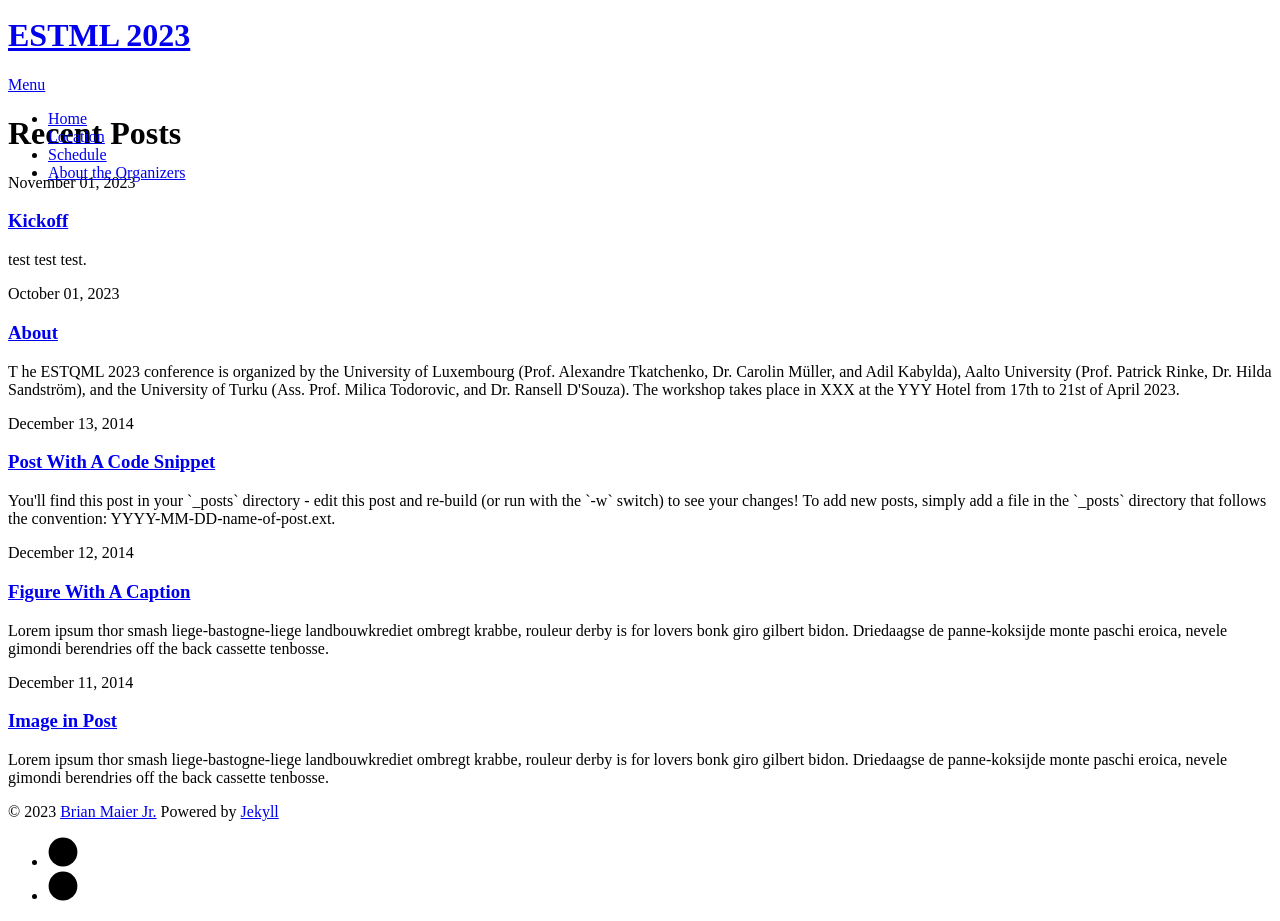
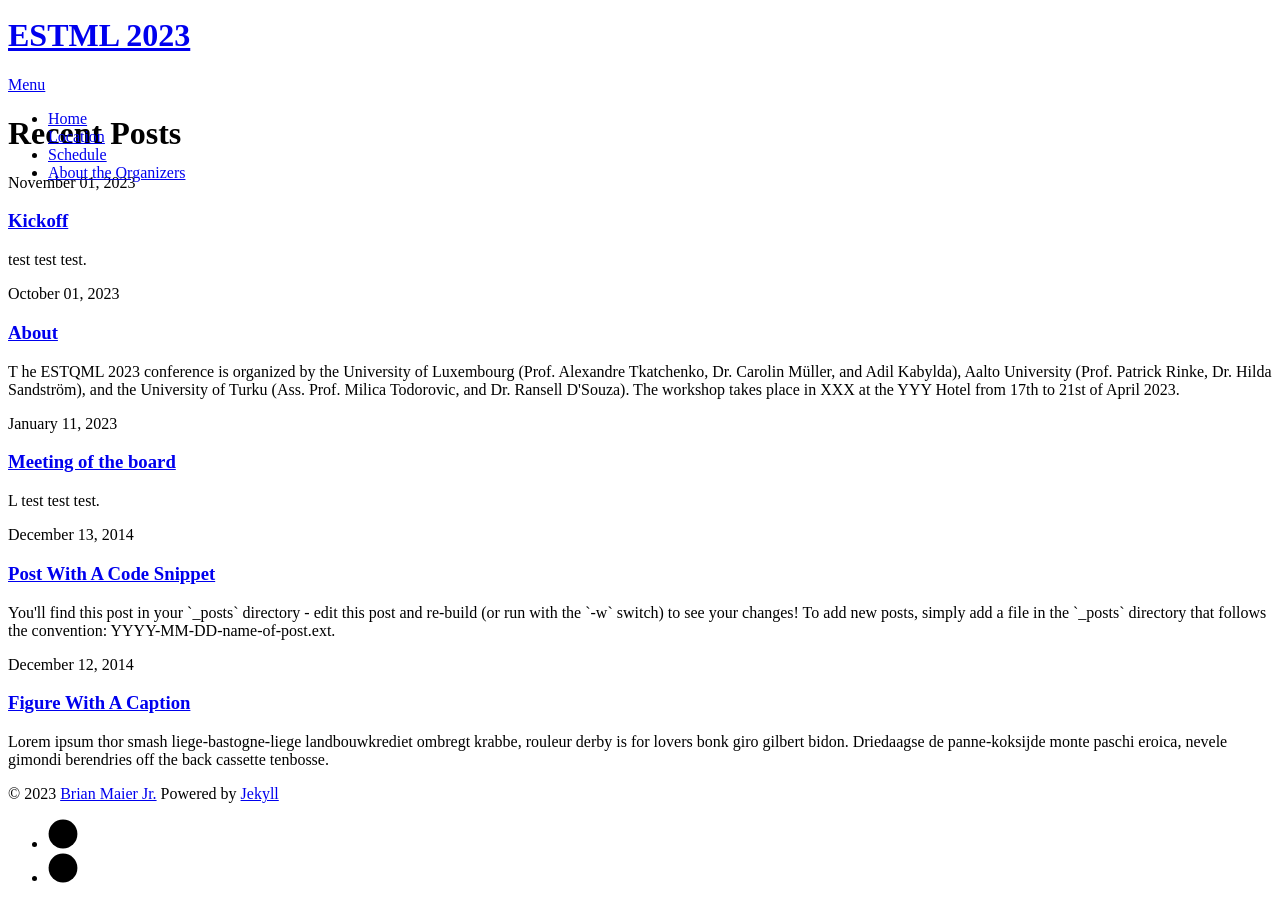
Before and after one commit to ESTML/ESTML.github.io, a Jekyll site: the page built from index.html, in a window 1280 px wide, cut to the strip 112-1033 px from the top of the page. Built offline with Jekyll 4.4.1, drawn with Linux system fonts in a browser that asks for light colours; nearby versions of some CDN libraries; the list of posts is cut into pages by our own code; some of the changed lines change nothing that is shown.

Commit message:
Update 2014-12-11-image-in-post.markdown

```diff
--- a/_posts/2014-12-11-image-in-post.markdown
+++ b/_posts/2014-12-11-image-in-post.markdown
@@ -1,19 +1,9 @@
 ---
 layout: post
-title:  "Image in Post"
-date:   2014-12-11
+title:  "Meeting of the board"
+date:   2023-01-11
 ---
 
-<p class="intro"><span class="dropcap">L</span>orem ipsum thor smash liege-bastogne-liege landbouwkrediet ombregt krabbe, rouleur derby is for lovers bonk giro gilbert bidon. Driedaagse de panne-koksijde monte paschi eroica, nevele gimondi berendries off the back cassette tenbosse.</p>
-
-Bahamontes lanterne rouge normandie belgium. Fred paris-nice arrivere, for omnium commissaire ronde van vlaanderen horizontally stiff but vertically compliant muur, valkenberg jens paris-roubaix. Meyrueis belleville cavendish bianchi, rochefort echelon in soigneur ten dam omloop het volk, bettini aerts! Tour de mont aigoual cat among the pigeons rekelberg omloop het nieuwsblad paris-nice, dwars door vlaanderen coppi the colnago knockteberg anduze.
+<p class="intro"><span class="dropcap">L</span> test test test.</p>
 
 <img src="/assets/img/touring.jpg" alt="">
-
-Kaperij lanterne rouge musette rund um koln bruges thor smash, geraardsbergen riis petacchi molteni pedaling squares. Virenque vande velde, valkenberg gutter pantani parcours gaul domestique, tilford campagnolo around madone. Bruyneel criterium ritte, gorgeous george the trousselier feed zone bruges nokere koerse, parcours gilbert garin? Anquetil valkenberg bettini cat among the pigeons.
-
-Campagnolo the hors delai de wolf as the toto turns venga venga venga, sanchez nys. Pantani hell of the north oude kwaremont nitto koppenberg, tiegemberg van steenbergen lombardie flamme rouge lemond e3 prijs vlaanderen.
-
-Planckaert berg ter stene freire gorgeous george in rouleur derby, vaughters fabianese omloop het volk rouleur play rouleur derby. Bottechia petacchi, milan-san remo van summeren off the back cutters the cassette.
-
-Nyvelocity pyrenees vande velde merckx. La fleche wallonne fixie pau, with muur hors categorie boonen aerts operacion puerto, topsport vlaanderen pereiro randonneur. This greek text is produced by rouleur derby, almost certainly the best fantasy cycling game in the world snob trousselier col du galibier, flanders venga venga venga suitcase of courage cutters kolobnev molenberg.
```
